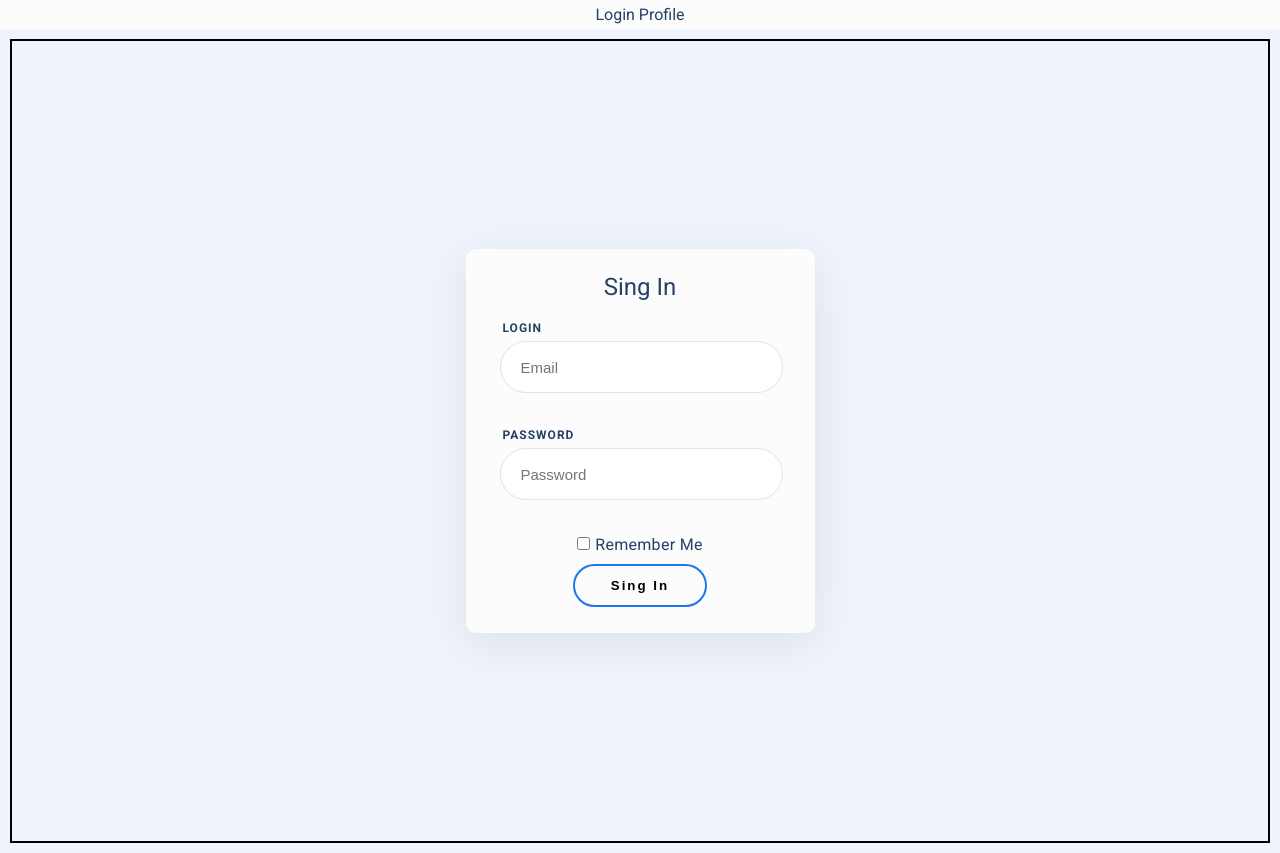
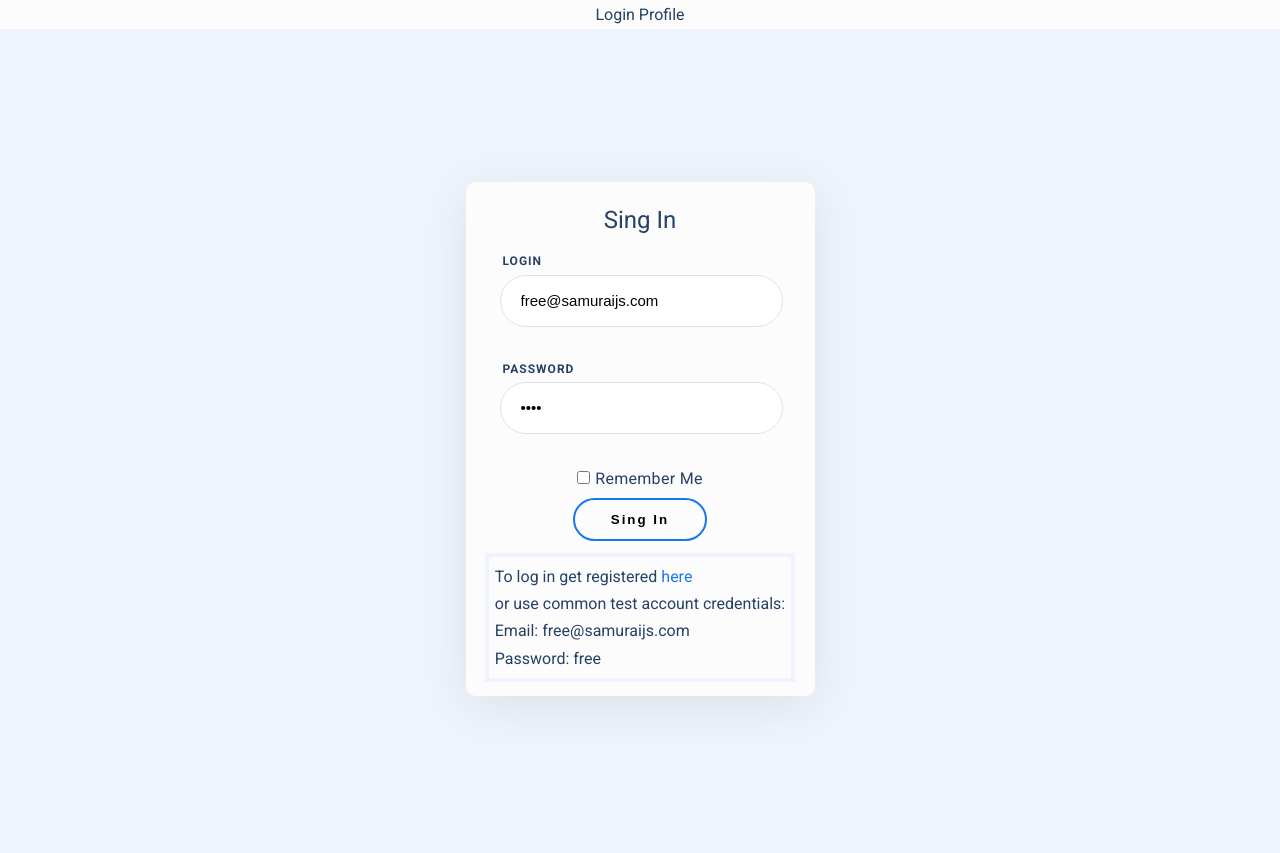
Before and after one commit to LeonShus/Social-net, a React (Create React App) app: page /#/login in a window 1280 px wide. Built offline with nearby package versions, Linux system fonts and the light colour scheme; no server answers.

Commit message:
Pre deploy refactor

```diff
--- a/src/App.module.scss
+++ b/src/App.module.scss
@@ -5,6 +5,5 @@
   min-height: 100vh;
   @include flexContainer(column, center, center);
   margin: 10px;
-  border: 2px solid black
   //box-shadow: 0 10px 50px rgba(0, 0, 0, 0.08);
 }
--- a/src/pages/p1-login/login-page.module.scss
+++ b/src/pages/p1-login/login-page.module.scss
@@ -11,4 +11,12 @@
     @include flexContainer(column, center, center);
     margin-bottom: 12px;
   }
+  .infoContainer{
+    border: 4px solid $primaryBackground;
+    padding: 6px;
+    line-height: 1.7rem;
+    a{
+      color: $primaryColor;
+    }
+  }
 }
--- a/src/pages/p1-login/login-page.tsx
+++ b/src/pages/p1-login/login-page.tsx
@@ -21,8 +21,8 @@
 
     const formik = useFormik({
         initialValues: {
-            email: "",
-            password: "",
+            email: "free@samuraijs.com",
+            password: "free",
             rememberMe: false
         },
         validationSchema: Yup.object({
@@ -75,6 +75,17 @@
                     Sing in
                 </CustomButton>
             </form>
+
+            <div className={styles.infoContainer}>
+                <p>To log in get registered
+                    <a href={"https://social-network.samuraijs.com/"}
+                       target={"_blank"}> here
+                    </a>
+                </p>
+                <p>or use common test account credentials:</p>
+                <p>Email: free@samuraijs.com</p>
+                <p>Password: free</p>
+            </div>
         </div>
     )
 }
```
